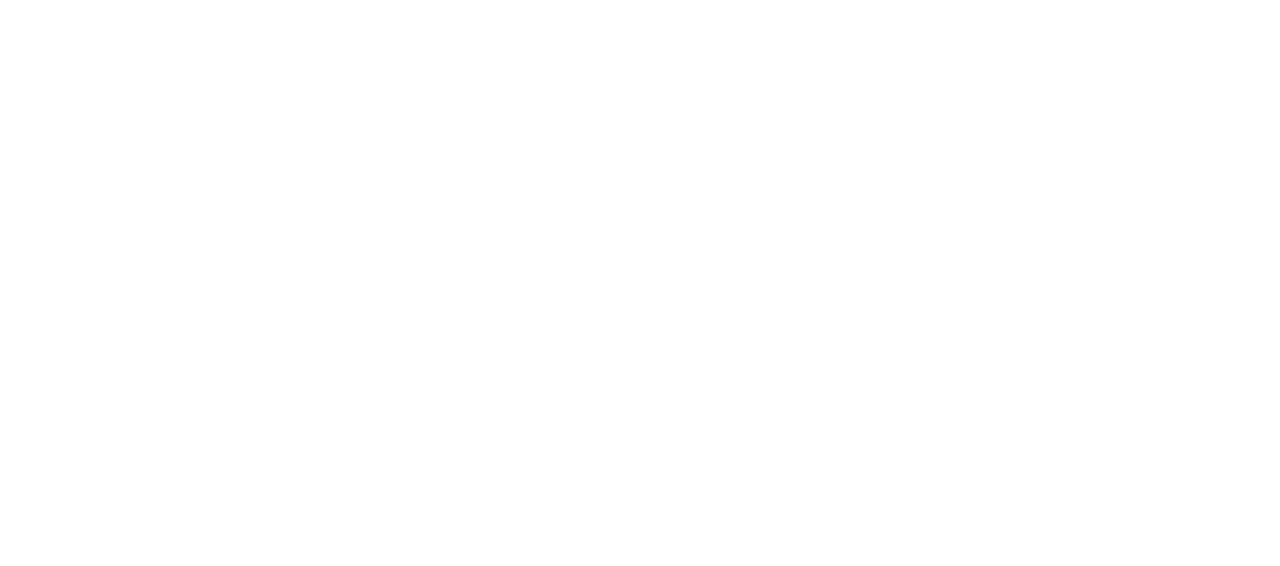
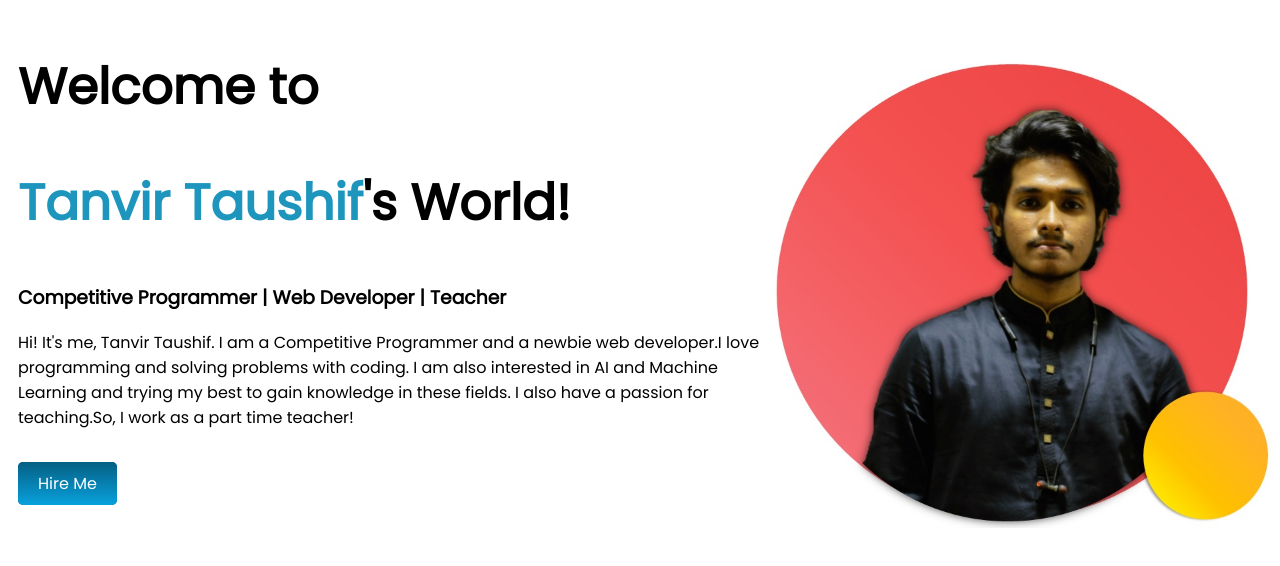
Before and after one commit to Tanvir-Taushif/Developers-Portfolio, a plain HTML site: page index.html in a window 1280 px wide. Drawn offline with Linux system fonts and the light colour scheme; files whose address does not match are found by name.

Commit message:
Upper Part Division

```diff
--- a/index.html
+++ b/index.html
@@ -4,10 +4,24 @@
     <meta charset="UTF-8">
     <meta http-equiv="X-UA-Compatible" content="IE=edge">
     <meta name="viewport" content="width=device-width, initial-scale=1.0">
+    <link rel="preconnect" href="https://fonts.googleapis.com">
+    <link rel="preconnect" href="https://fonts.gstatic.com" crossorigin>
+    <link href="https://fonts.googleapis.com/css2?family=Poppins&display=swap" rel="stylesheet">
     <title>Pial's Portfolio</title>
     <link rel="stylesheet" href="style.css">
 </head>
 <body>
-
+    <section>
+        <div class="half-width">
+            <h1>Welcome to</h1>
+            <h1><span id="name">Tanvir Taushif</span>'s World!</h1>
+            <h3>Competitive Programmer | Web Developer | Teacher</h3>
+            <p>Hi! It's me, Tanvir Taushif. I am a Competitive Programmer and a newbie web developer.I love programming and solving problems with coding. I am also interested in AI and Machine Learning and trying my best to gain knowledge in these fields. I also have a passion for teaching.So, I work as a part time teacher! </p><br>
+            <a id="button" target="_blank" href="https://www.linkedin.com/in/tanvir-taushif-pial-751044204/">Hire Me</a>
+        </div>
+        <div id="frontpic">
+            <img src="C:\Users\Asus\Desktop\Programming Hero Projects\Developers-Portfolio\images\pial web 2-01.jpeg" alt="My image" height="470px" width="500px">
+        </div>
+    </section>
 </body>
 </html>
--- a/style.css
+++ b/style.css
@@ -0,0 +1,32 @@
+body{
+    font-family: 'Poppins', sans-serif;
+}
+h1{
+    font-size: 50px;
+}
+#name{
+    color: rgb(29, 149, 189);
+}
+section{
+    display: flex;
+}
+.half-width{
+    width: 60%;
+    padding-left: 10px;
+}
+#frontpic{
+    width: 40%;
+}
+#frontpic img{
+    width: 100%;
+    padding-top: 10%;
+}
+#button{
+    text-decoration: none;
+    color: white;
+    background-color: rgb(5, 95, 131);
+    padding: 10px 20px;
+    font-weight: 700px;
+    border-radius: 5px;
+    background-image: linear-gradient(rgb(5,95,131),rgb(8, 161, 221));
+}
```
Also changed, not shown: images/Pial Web-01.jpeg (added), images/pial web 2-01.jpeg (added).
